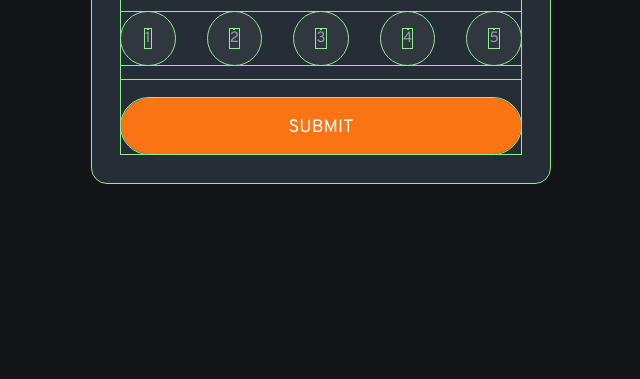
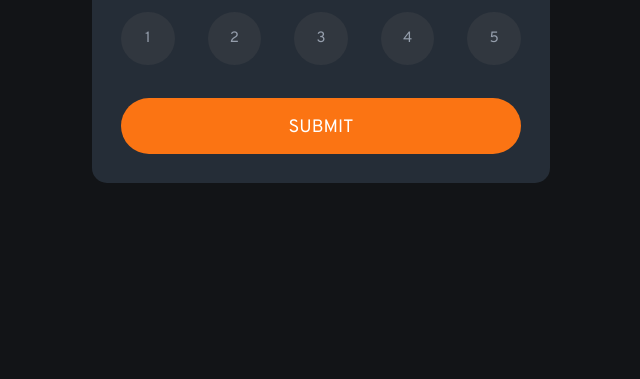
Before and after one commit to aras72h/interactive-rating-component, a plain HTML site: page index.html in a window 1280 px wide. Shown: the part 421-800 px from the top of the page, without its empty margins (319-959 px from the left). Drawn offline with Linux system fonts and the light colour scheme.

Commit message:
fixed minor issues

```diff
--- a/style.css
+++ b/style.css
@@ -12,7 +12,7 @@
   margin: 0;
   padding: 0;
   border: none;
-  outline: 1px solid lightgreen;
+  /* outline: 1px solid lightgreen; */
 }
 
 input[type=radio] {
```
